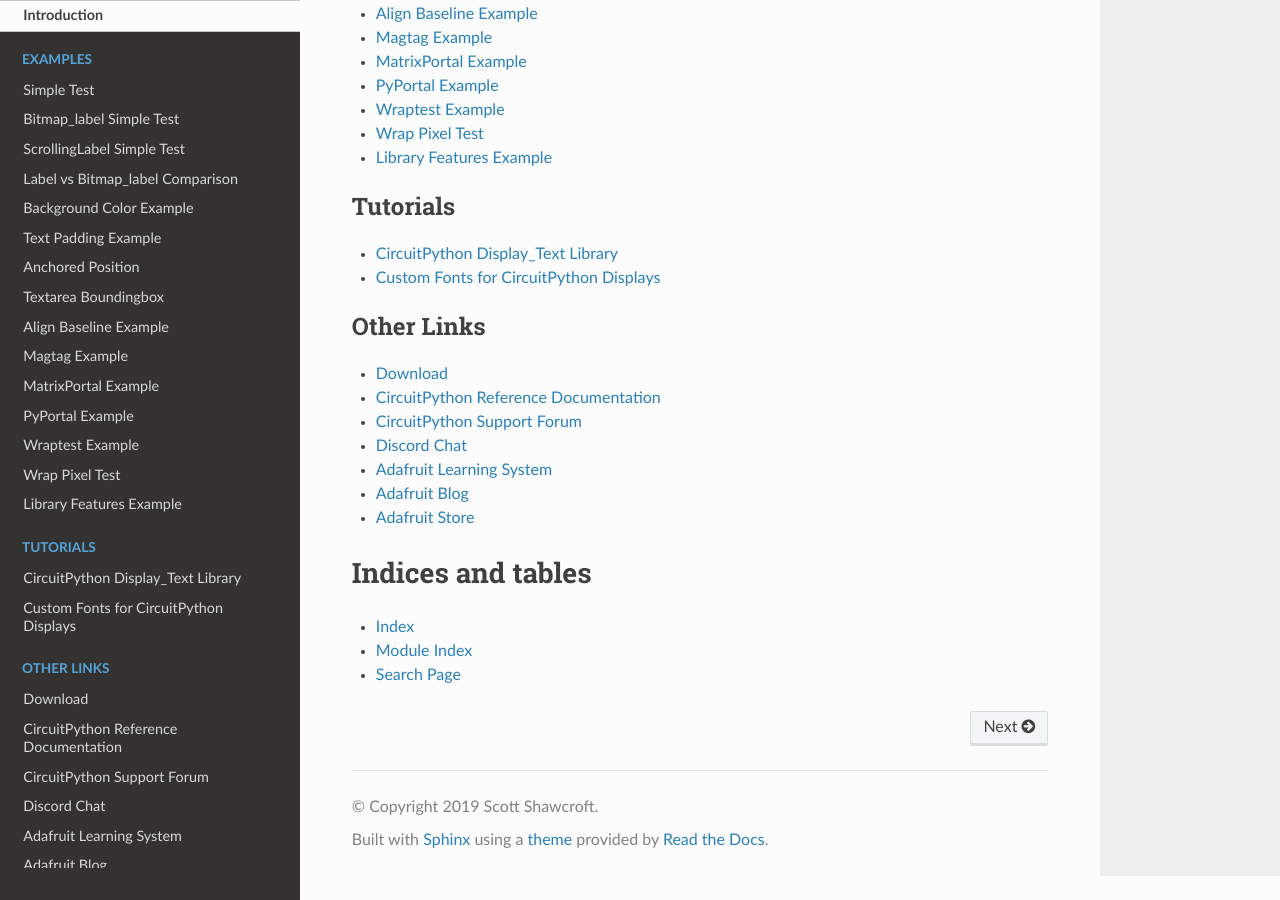
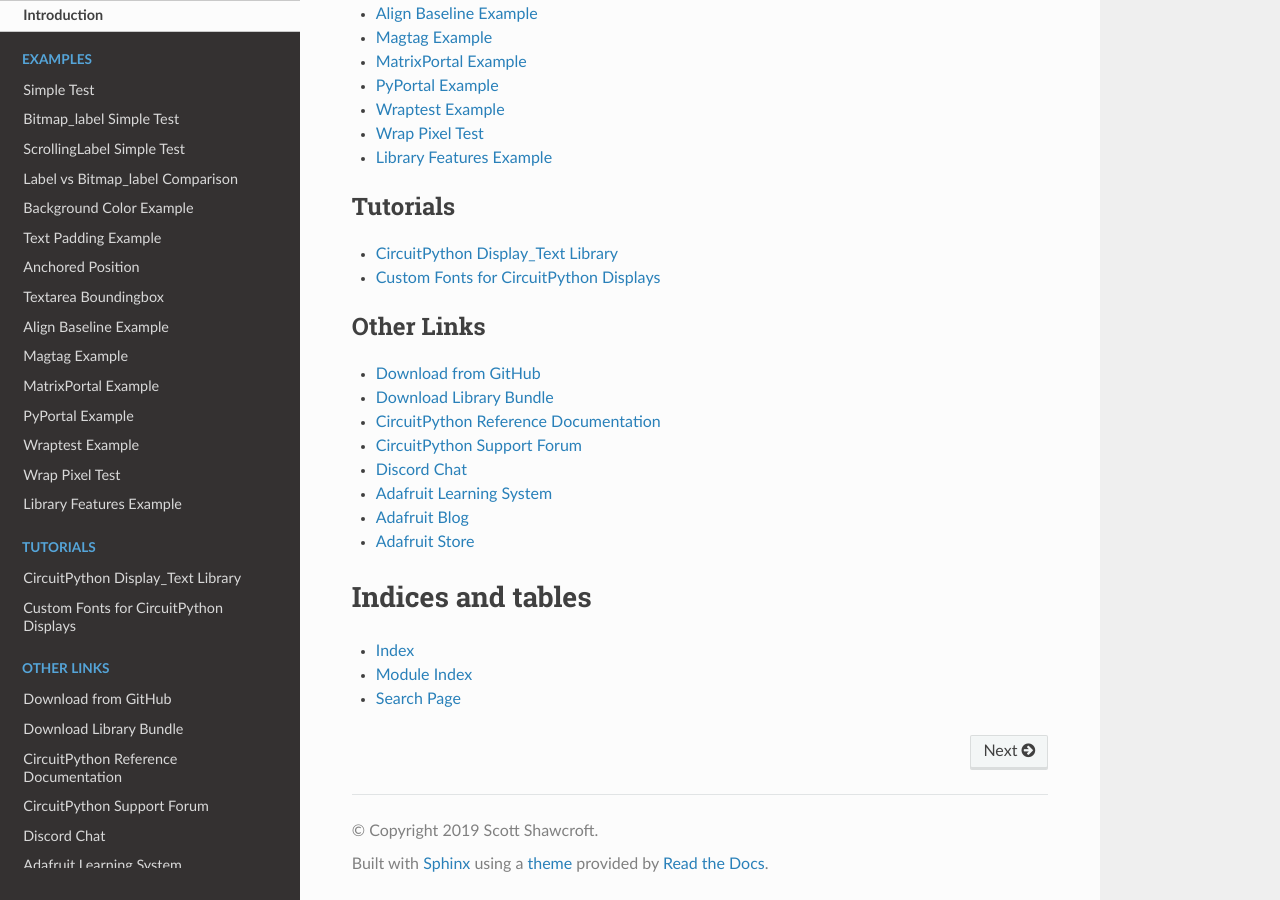
Before and after one commit to adafruit/Adafruit_CircuitPython_Display_Text, a Sphinx documentation site: the page built from docs/index.rst, in a window 1280 px wide and 900 px high, scrolled down 1430 px. Built offline with Sphinx 7.4.7 and the Read the Docs theme 2.0.0, drawn with Linux system fonts in a browser that asks for light colours.

Commit message:
Added cp.org link to index.rst

```diff
--- a/docs/index.rst
+++ b/docs/index.rst
@@ -33,7 +33,8 @@ Table of Contents
 .. toctree::
     :caption: Other Links
 
-    Download <https://github.com/adafruit/adafruit_CircuitPython_Display_Text/releases/latest>
+    Download from GitHub <https://github.com/adafruit/adafruit_CircuitPython_Display_Text/releases/latest>
+    Download Library Bundle <https://circuitpython.org/libraries>
     CircuitPython Reference Documentation <https://docs.circuitpython.org>
     CircuitPython Support Forum <https://forums.adafruit.com/viewforum.php?f=60>
     Discord Chat <https://adafru.it/discord>
```
